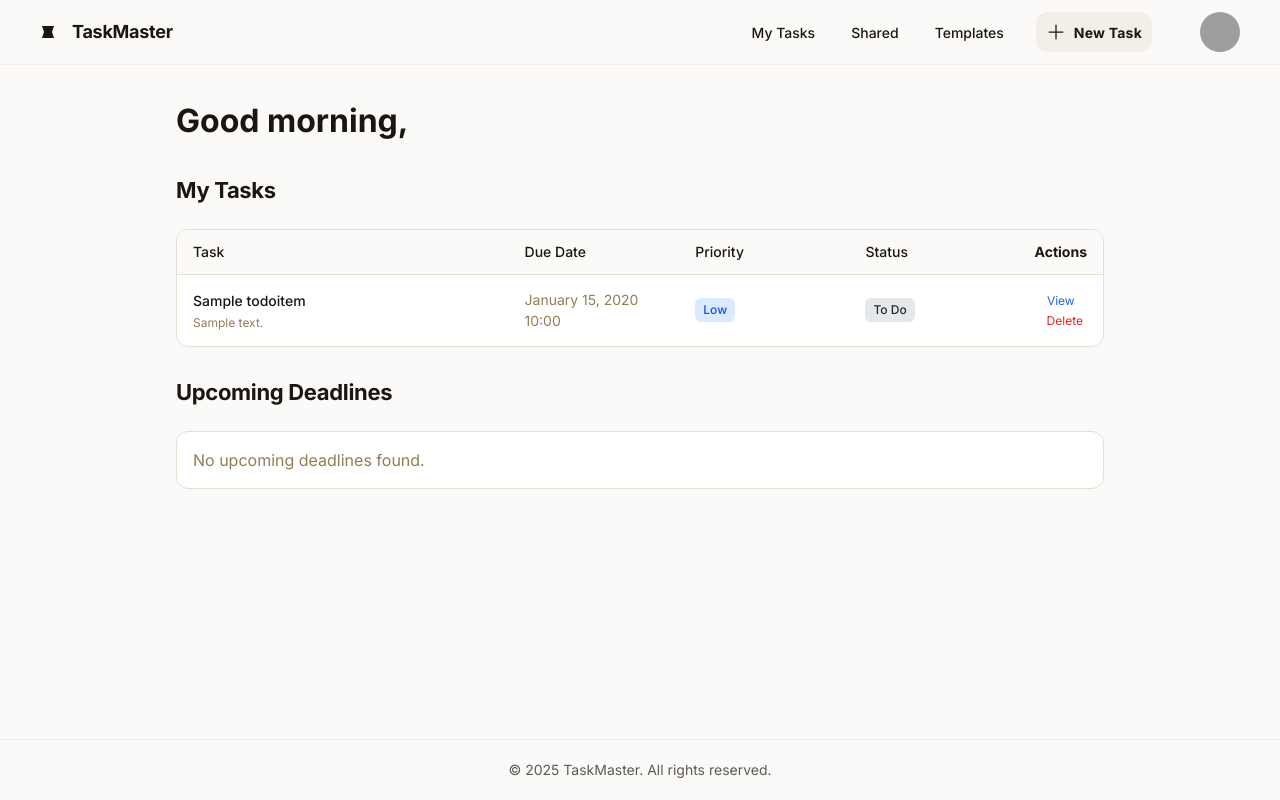
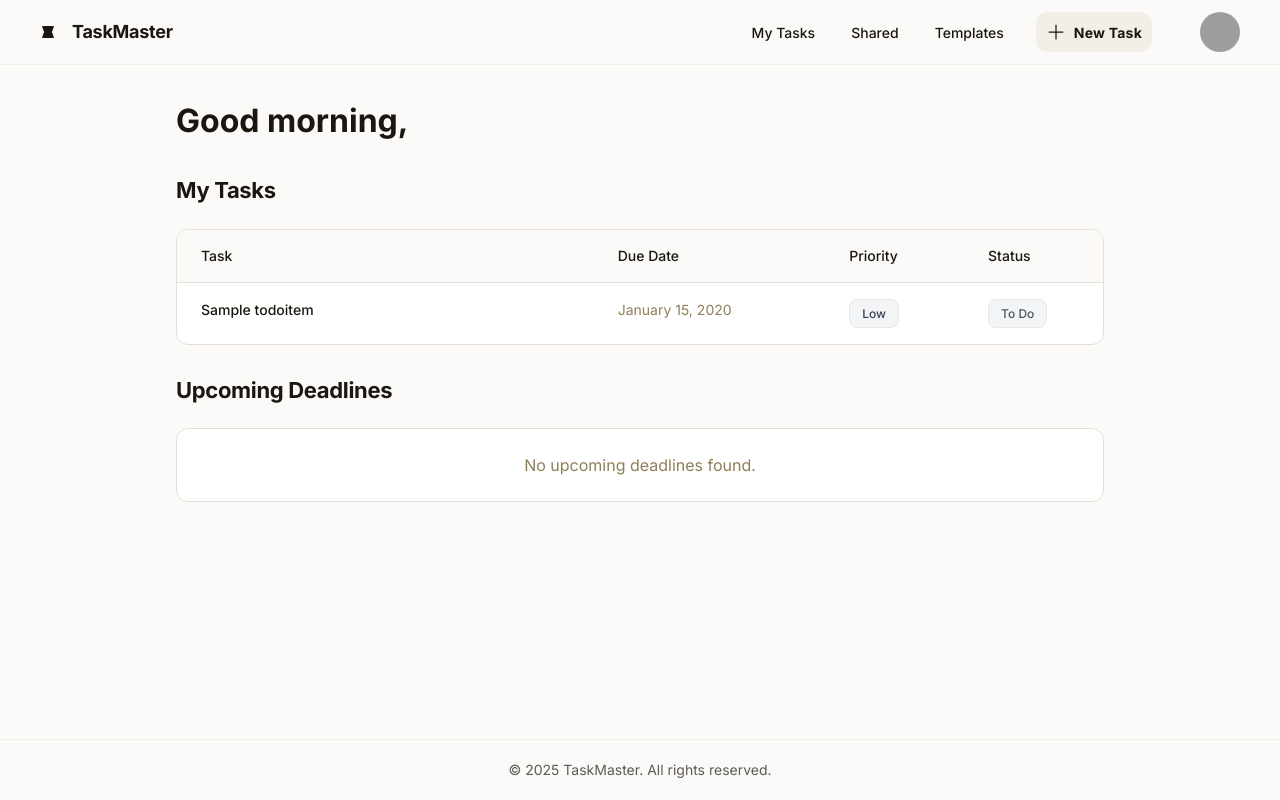
Before and after one commit to andrew-anter/TaskMaster, a Django app: page /todo/ in a window 1280 px wide. Run offline with Django 5.2, Linux system fonts and the light colour scheme; tables that the repository leaves empty hold one stand-in row (values such as "Sample post"); some libraries are stand-ins or nearby versions; grey boxes are pictures that could not be loaded.

Commit message:
updated the todo table to my tasks and upcoming tasks with colored layout

```diff
--- a/todo/templates/todo/todo_list.html
+++ b/todo/templates/todo/todo_list.html
@@ -3,6 +3,7 @@
 
 {% block title %}My Tasks - TaskMaster{% endblock title %}
 
+{# ... site_header block (ensure it's as you want it, either from base or overridden) ... #}
 
 {% block content %}
 <div class="flex flex-wrap justify-between items-center gap-3 p-4">
@@ -11,141 +12,114 @@
     </p>
 </div>
 
-{# --- My Tasks Section --- #}
+{# --- My Tasks Section --- With Colored Badges #}
 <h2 class="text-[#1a170f] text-[22px] font-bold leading-tight tracking-[-0.015em] px-4 pb-3 pt-5">My Tasks</h2>
-<div class="px-4 py-3 @container">
-    <div class="flex overflow-auto rounded-xl border border-[#e4dfd2] bg-white">
+<div class="px-4 py-3">
+    <div class="overflow-x-auto rounded-xl border border-[#e4dfd2] bg-white">
         {% if my_tasks %}
-        <table class="min-w-full flex-1 text-sm">
+        <table class="min-w-full w-full text-sm">
             <thead class="bg-[#fbfaf9]">
                 <tr>
-                    <th class="px-4 py-3 text-left text-[#1a170f] w-[40%] font-medium">Task</th>
-                    <th class="px-4 py-3 text-left text-[#1a170f] w-[20%] font-medium">Due Date</th>
-                    <th class="px-4 py-3 text-left text-[#1a170f] w-[20%] font-medium">Priority</th>
-                    <th class="px-4 py-3 text-left text-[#1a170f] w-[20%] font-medium">Status</th>
-                    <th class="px-4 py-3 text-left text-[#1a170f]">Actions</th> {# Added Actions Header #}
+                    <th class="px-6 py-4 text-left text-[#1a170f] font-medium w-[45%]">Task</th>
+                    <th class="px-6 py-4 text-left text-[#1a170f] font-medium w-[25%]">Due Date</th>
+                    <th class="px-6 py-4 text-left text-[#1a170f] font-medium w-[15%]">Priority</th>
+                    <th class="px-6 py-4 text-left text-[#1a170f] font-medium w-[15%]">Status</th>
                 </tr>
             </thead>
             <tbody>
                 {% for item in my_tasks %}
-                <tr class="border-t border-t-[#e4dfd2] hover:bg-[#fbfaf9]/50">
-                    <td class="h-[72px] px-4 py-2 text-[#1a170f] font-normal leading-normal">
-                        <div class="font-medium">{{ item.title }}</div>
-                        {% if item.description %}
-                        <div class="text-xs text-[#8f7f56] mt-1 truncate" title="{{ item.description }}">{{ item.description|truncatewords:10 }}</div>
-                        {% endif %}
+                <tr class="border-t border-t-[#e4dfd2] hover:bg-[#fbfaf9]/60 transition-colors duration-150">
+                    <td class="px-6 py-4 text-[#1a170f] font-normal leading-normal align-top">
+                        <div class="font-medium text-[#1a170f]">{{ item.title }}</div>
                     </td>
-                    <td class="h-[72px] px-4 py-2 text-[#8f7f56] font-normal leading-normal">
-                        {{ item.due_date|date:"F j, Y H:i"|default:"N/A" }}
+                    <td class="px-6 py-4 text-[#8f7f56] font-normal leading-normal align-top">
+                        {{ item.due_date|date:"F j, Y"|default:"—" }}
                     </td>
-                    <td class="h-[72px] px-4 py-2 font-normal leading-normal">
-                        {# Consider different colors based on priority #}
-                        <span class="inline-block px-2 py-1 rounded-md text-xs font-medium
-                            {% if item.priority == item.Priority.HIGH %} bg-red-100 text-red-700
-                            {% elif item.priority == item.Priority.MEDIUM %} bg-yellow-100 text-yellow-700
-                            {% elif item.priority == item.Priority.LOW %} bg-blue-100 text-blue-700
-                            {% else %} bg-gray-100 text-gray-700 {% endif %}">
+                    <td class="px-6 py-4 align-top">
+                        <span class="inline-block px-3 py-1.5 rounded-lg text-xs font-medium leading-tight
+                            {% if item.priority == Priority.HIGH %} bg-red-100 text-red-700 border border-red-200
+                            {% elif item.priority == Priority.MEDIUM %} bg-yellow-100 text-yellow-700 border border-yellow-200
+                            {% elif item.priority == Priority.LOW %} bg-blue-100 text-blue-700 border border-blue-200
+                            {% else %} bg-gray-100 text-gray-700 border border-gray-200 {% endif %}">
                             {{ item.get_priority_display }}
                         </span>
                     </td>
-                    <td class="h-[72px] px-4 py-2 font-normal leading-normal">
-                        {# Consider different colors based on status #}
-                         <span class="inline-block px-2 py-1 rounded-md text-xs font-medium
-                            {% if item.status == item.Status.COMPLETED %} bg-green-100 text-green-700
-                            {% elif item.status == item.Status.IN_PROGRESS %} bg-indigo-100 text-indigo-700
-                            {% elif item.status == item.Status.ON_HOLD %} bg-orange-100 text-orange-700
-                            {% else %} bg-gray-200 text-gray-800 {% endif %}">
+                    <td class="px-6 py-4 align-top">
+                        <span class="inline-block px-3 py-1.5 rounded-lg text-xs font-medium leading-tight
+                            {% if item.status == Status.COMPLETED %} bg-green-100 text-green-700 border border-green-200
+                            {% elif item.status == Status.IN_PROGRESS %} bg-indigo-100 text-indigo-700 border border-indigo-200
+                            {% elif item.status == Status.ON_HOLD %} bg-orange-100 text-orange-700 border border-orange-200
+                            {% elif item.status == Status.TODO %} bg-gray-200 text-gray-800 border border-gray-300
+                            {% else %} bg-gray-100 text-gray-600 border border-gray-200 {% endif %}">
                             {{ item.get_status_display }}
                         </span>
-                    </td>
-                    <td class="h-[72px] px-4 py-2 text-center">
-                        {# TODO: Add actual action buttons (View, Edit, Delete) with appropriate links/forms #}
-                        <a href="#" class="text-blue-600 hover:text-blue-800 text-xs">View</a>
-                        <form method="post" action="{% url 'delete_todo' item.id %}" class="inline-block ml-2" onsubmit="return confirm('Are you sure you want to delete this task?');">
-                            {% csrf_token %}
-                            <button type="submit" class="text-red-600 hover:text-red-800 text-xs">Delete</button>
-                        </form>
                     </td>
                 </tr>
                 {% endfor %}
             </tbody>
         </table>
         {% else %}
-        <p class="p-4 text-center text-[#8f7f56]">You have no tasks at the moment. Well done or add some!</p>
+        <p class="p-6 text-center text-[#8f7f56]">You have no tasks at the moment. Add some to get started!</p>
         {% endif %}
     </div>
-    <style>
-        @container(max-width:120px){.table-98ac8026-a278-4c16-a357-b4a0da9f0dfd-column-120{display: none;}}
-        @container(max-width:240px){.table-98ac8026-a278-4c16-a357-b4a0da9f0dfd-column-240{display: none;}}
-        @container(max-width:360px){.table-98ac8026-a278-4c16-a357-b4a0da9f0dfd-column-360{display: none;}}
-        @container(max-width:480px){.table-98ac8026-a278-4c16-a357-b4a0da9f0dfd-column-480{display: none;}}
-        /* Repeat for the second table's unique classes if its responsiveness rules are different */
-        @container(max-width:120px){.table-28e322f6-5d41-412c-8da0-78bdafedca79-column-120{display: none;}}
-        @container(max-width:240px){.table-28e322f6-5d41-412c-8da0-78bdafedca79-column-240{display: none;}}
-        @container(max-width:360px){.table-28e322f6-5d41-412c-8da0-78bdafedca79-column-360{display: none;}}
-        @container(max-width:480px){.table-28e322f6-5d41-412c-8da0-78bdafedca79-column-480{display: none;}}
-    </style>
 </div>
 
-{# --- Upcoming Deadlines Section --- #}
+{# --- Upcoming Deadlines Section --- With Colored Badges #}
 <h2 class="text-[#1a170f] text-[22px] font-bold leading-tight tracking-[-0.015em] px-4 pb-3 pt-5">Upcoming Deadlines</h2>
-<div class="px-4 py-3 @container">
-    <div class="flex overflow-auto rounded-xl border border-[#e4dfd2] bg-white">
+<div class="px-4 py-3">
+    <div class="overflow-x-auto rounded-xl border border-[#e4dfd2] bg-white">
         {% if upcoming_tasks %}
-        <table class="min-w-full flex-1 text-sm">
+        <table class="min-w-full w-full text-sm">
             <thead class="bg-[#fbfaf9]">
                 <tr>
-                    <th class="px-4 py-3 text-left text-[#1a170f] w-[40%] font-medium">Task</th>
-                    <th class="px-4 py-3 text-left text-[#1a170f] w-[20%] font-medium">Due Date</th>
-                    <th class="px-4 py-3 text-left text-[#1a170f] w-[20%] font-medium">Priority</th>
-                    <th class="px-4 py-3 text-left text-[#1a170f] w-[20%] font-medium">Status</th>
-                    <th class="px-4 py-3 text-left text-[#1a170f]">Actions</th>
+                    <th class="px-6 py-4 text-left text-[#1a170f] font-medium w-[45%]">Task</th>
+                    <th class="px-6 py-4 text-left text-[#1a170f] font-medium w-[25%]">Due Date</th>
+                    <th class="px-6 py-4 text-left text-[#1a170f] font-medium w-[15%]">Priority</th>
+                    <th class="px-6 py-4 text-left text-[#1a170f] font-medium w-[15%]">Status</th>
                 </tr>
             </thead>
             <tbody>
-                {% for item in upcoming_tasks %} {# Assuming 'upcoming_tasks' is passed in context #}
-                <tr class="border-t border-t-[#e4dfd2] hover:bg-[#fbfaf9]/50">
-                     <td class="h-[72px] px-4 py-2 text-[#1a170f] font-normal leading-normal">
-                        <div class="font-medium">{{ item.title }}</div>
-                        {% if item.description %}
-                        <div class="text-xs text-[#8f7f56] mt-1 truncate" title="{{ item.description }}">{{ item.description|truncatewords:10 }}</div>
-                        {% endif %}
+                {% for item in upcoming_tasks %}
+                <tr class="border-t border-t-[#e4dfd2] hover:bg-[#fbfaf9]/60 transition-colors duration-150">
+                    <td class="px-6 py-4 text-[#1a170f] font-normal leading-normal align-top">
+                         <div class="font-medium text-[#1a170f]">{{ item.title }}</div>
                     </td>
-                    <td class="h-[72px] px-4 py-2 text-[#8f7f56] font-normal leading-normal">
-                        {{ item.due_date|date:"F j, Y H:i"|default:"N/A" }}
+                    <td class="px-6 py-4 text-[#8f7f56] font-normal leading-normal align-top">
+                        {{ item.due_date|date:"F j, Y"|default:"—" }}
                     </td>
-                    <td class="h-[72px] px-4 py-2 font-normal leading-normal">
-                         <span class="inline-block px-2 py-1 rounded-md text-xs font-medium
-                            {% if item.priority == item.Priority.HIGH %} bg-red-100 text-red-700
-                            {% elif item.priority == item.Priority.MEDIUM %} bg-yellow-100 text-yellow-700
-                            {% elif item.priority == item.Priority.LOW %} bg-blue-100 text-blue-700
-                            {% else %} bg-gray-100 text-gray-700 {% endif %}">
+                    <td class="px-6 py-4 align-top">
+                        <span class="inline-block px-3 py-1.5 rounded-lg text-xs font-medium leading-tight
+                            {% if item.priority == Priority.HIGH %} bg-red-100 text-red-700 border border-red-200
+                            {% elif item.priority == Priority.MEDIUM %} bg-yellow-100 text-yellow-700 border border-yellow-200
+                            {% elif item.priority == Priority.LOW %} bg-blue-100 text-blue-700 border border-blue-200
+                            {% else %} bg-gray-100 text-gray-700 border border-gray-200 {% endif %}">
                             {{ item.get_priority_display }}
                         </span>
                     </td>
-                    <td class="h-[72px] px-4 py-2 font-normal leading-normal">
-                        <span class="inline-block px-2 py-1 rounded-md text-xs font-medium
-                            {% if item.status == item.Status.COMPLETED %} bg-green-100 text-green-700
-                            {% elif item.status == item.Status.IN_PROGRESS %} bg-indigo-100 text-indigo-700
-                            {% elif item.status == item.Status.ON_HOLD %} bg-orange-100 text-orange-700
-                            {% else %} bg-gray-200 text-gray-800 {% endif %}">
+                    <td class="px-6 py-4 align-top">
+                        <span class="inline-block px-3 py-1.5 rounded-lg text-xs font-medium leading-tight
+                            {% if item.status == Status.COMPLETED %} bg-green-100 text-green-700 border border-green-200
+                            {% elif item.status == Status.IN_PROGRESS %} bg-indigo-100 text-indigo-700 border border-indigo-200
+                            {% elif item.status == Status.ON_HOLD %} bg-orange-100 text-orange-700 border border-orange-200
+                            {% elif item.status == Status.TODO %} bg-gray-200 text-gray-800 border border-gray-300
+                            {% else %} bg-gray-100 text-gray-600 border border-gray-200 {% endif %}">
                             {{ item.get_status_display }}
                         </span>
-                    </td>
-                    <td class="h-[72px] px-4 py-2 text-center">
-                        <a href="#" class="text-blue-600 hover:text-blue-800 text-xs">View</a>
-                         <form method="post" action="{% url 'delete_todo' item.id %}" class="inline-block ml-2" onsubmit="return confirm('Are you sure you want to delete this task?');">
-                            {% csrf_token %}
-                            <button type="submit" class="text-red-600 hover:text-red-800 text-xs">Delete</button>
-                        </form>
                     </td>
                 </tr>
                 {% endfor %}
             </tbody>
         </table>
         {% else %}
-        <p class="p-4 text-center text-[#8f7f56]">No upcoming deadlines found.</p>
+        <p class="p-6 text-center text-[#8f7f56]">No upcoming deadlines found.</p>
         {% endif %}
     </div>
 </div>
 {% endblock content %}
+
+{% block head_extra %}
+{{ block.super }}
+<style>
+    /* You can add any page-specific styles here if needed */
+</style>
+{% endblock head_extra %}
```
